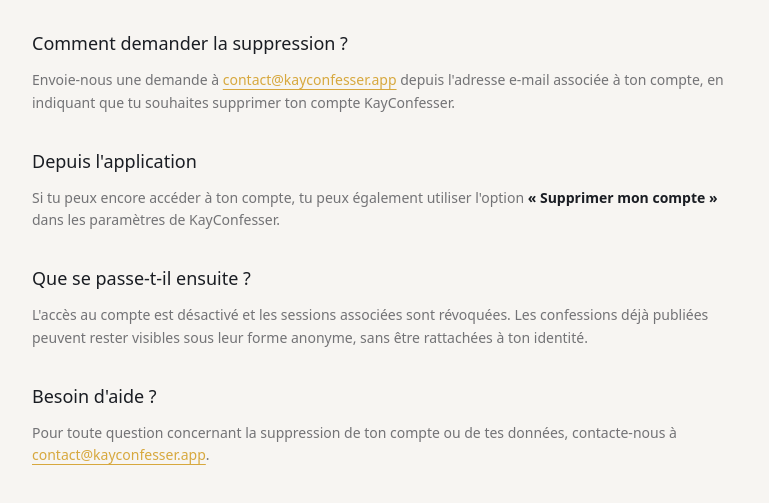
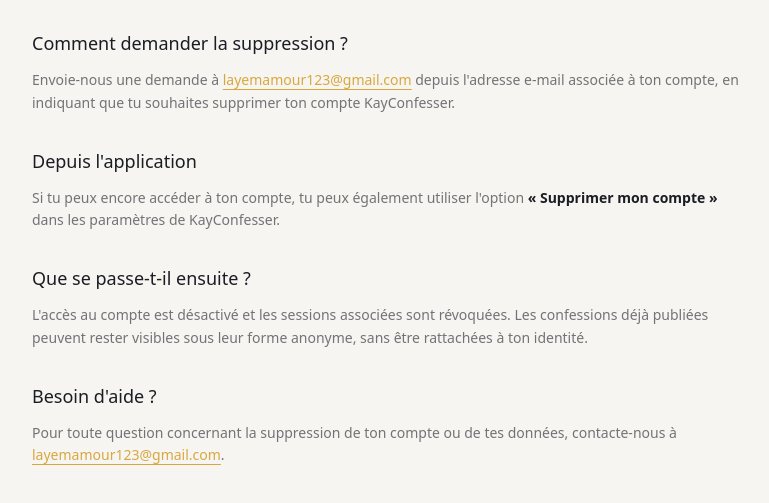
Before and after one commit to Layemamour/anonymous-advice-web, a Next.js app: page /suppression-compte in a window 1280 px wide. Shown: the part 297-800 px from the top of the page, without its empty margins (248-1017 px from the left). Built offline with nearby package versions, Linux system fonts and the light colour scheme.

Commit message:
ajout de l'email et des liens des bouttons

```diff
--- a/src/app/suppression-compte/page.tsx
+++ b/src/app/suppression-compte/page.tsx
@@ -29,10 +29,10 @@
               <p className="text-sm text-ink/60 leading-relaxed mt-3">
                 Envoie-nous une demande à{" "}
                 <a
-                  href="mailto:contact@kayconfesser.app?subject=Demande%20de%20suppression%20de%20compte"
+                  href="mailto:layemamour123@gmail.com?subject=Demande%20de%20suppression%20de%20compte"
                   className="text-premium underline underline-offset-4"
                 >
-                  contact@kayconfesser.app
+                  layemamour123@gmail.com
                 </a>{" "}
                 depuis l&apos;adresse e-mail associée à ton compte, en
                 indiquant que tu souhaites supprimer ton compte KayConfesser.
@@ -68,7 +68,7 @@
                   href="mailto:contact@kayconfesser.app"
                   className="text-premium underline underline-offset-4"
                 >
-                  contact@kayconfesser.app
+                  layemamour123@gmail.com
                 </a>
                 .
               </p>
--- a/src/components/Footer.tsx
+++ b/src/components/Footer.tsx
@@ -23,7 +23,7 @@
               <ul className="space-y-2 text-sm text-surface/65">
                 <li><a href="#how-it-works" className="hover:text-surface transition-colors">Comment ça marche</a></li>
                 <li><a href="#features" className="hover:text-surface transition-colors">Fonctionnalités</a></li>
-                <li><a href="#premium" className="hover:text-surface transition-colors">Premium</a></li>
+                {/* <li><a href="#premium" className="hover:text-surface transition-colors">Premium</a></li> */}
               </ul>
             </div>
             <div>
@@ -31,7 +31,7 @@
                 Légal
               </p>
               <ul className="space-y-2 text-sm text-surface/65">
-                <li><a href="#" className="hover:text-surface transition-colors">Confidentialité</a></li>
+                <li><a href="/confidentialite" className="hover:text-surface transition-colors">Confidentialité</a></li>
 		<li>
   <a
     href="/suppression-compte"
@@ -40,8 +40,8 @@
     Suppression du compte
   </a>
 </li>
-                <li><a href="#" className="hover:text-surface transition-colors">Conditions</a></li>
-                <li><a href="mailto:contact@kayconfesser.app" className="hover:text-surface transition-colors">Contact</a></li>
+                <li><a href="/securite-enfants" className="hover:text-surface transition-colors">Conditions</a></li>
+                <li><a href="mailto:layemamour123@gmail.com" className="hover:text-surface transition-colors">Contact</a></li>
               </ul>
             </div>
           </div>
@@ -49,7 +49,7 @@
 
         <div className="pt-6 border-t border-surface/10 flex flex-col sm:flex-row items-center justify-between gap-3">
           <p className="text-xs text-surface/45">
-            © {new Date().getFullYear()} KayConfesser. Fait avec <Heart size={12} weight="fill" className="inline" /> pour ceux qui portent un poids en silence.
+            © {new Date().getFullYear()} KayConfesser. Fait par <Heart size={12} weight="fill" className="inline" /> pour ceux qui portent un poids en silence.
           </p>
         </div>
       </div>
```
